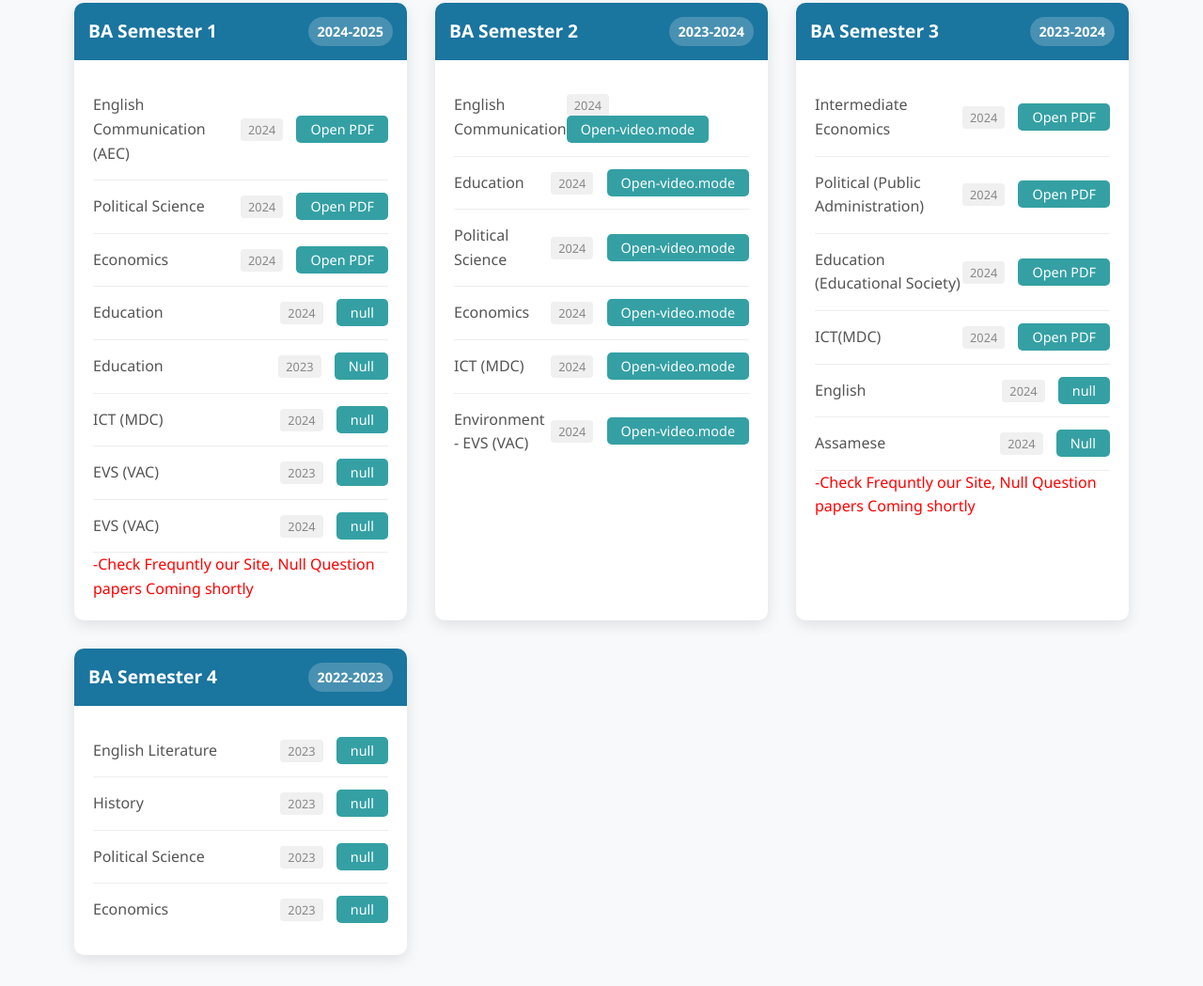
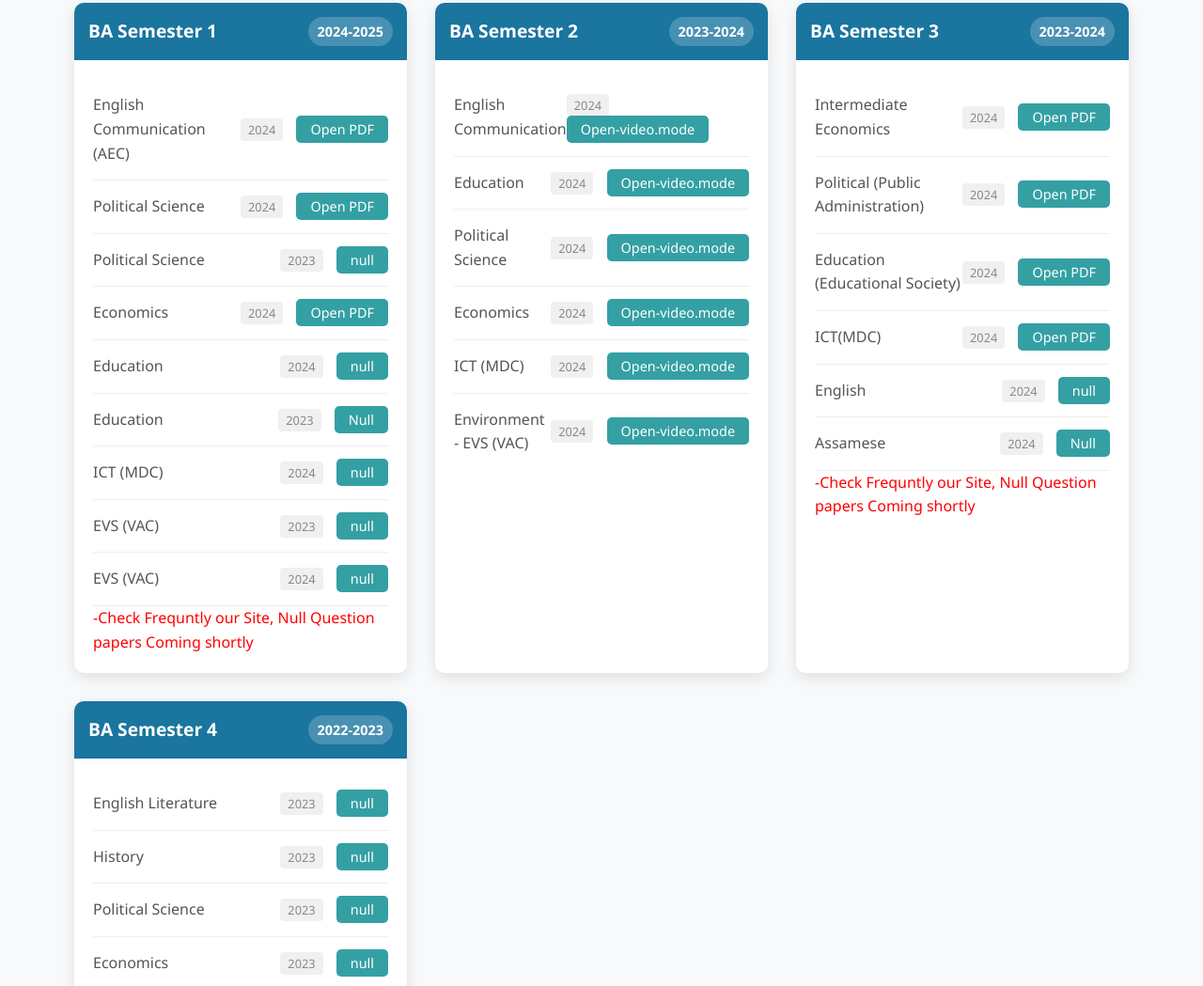
Before and after one commit to sahebali26/eduspark, a plain HTML site: page question-papers.html in a window 1280 px wide. Shown: the part 932-1981 px from the top of the page at 94% size. Drawn offline with Linux system fonts and the light colour scheme.

Commit message:
Update question-papers.html

```diff
--- a/question-papers.html
+++ b/question-papers.html
@@ -583,6 +583,13 @@
                                 <div class="paper-actions">
                                     <span class="paper-year">2024</span>
                                     <a href="PDF-pages/1stQues-paper2024Pol.html" class="download-btn">Open PDF</a>
+                                </div>
+                            </div>
+                            <div class="paper-item">
+                                <span class="paper-name">Political Science</span>
+                                <div class="paper-actions">
+                                    <span class="paper-year">2023</span>
+                                    <a href="" class="download-btn">null</a>
                                 </div>
                             </div>
                             <div class="paper-item">
```
